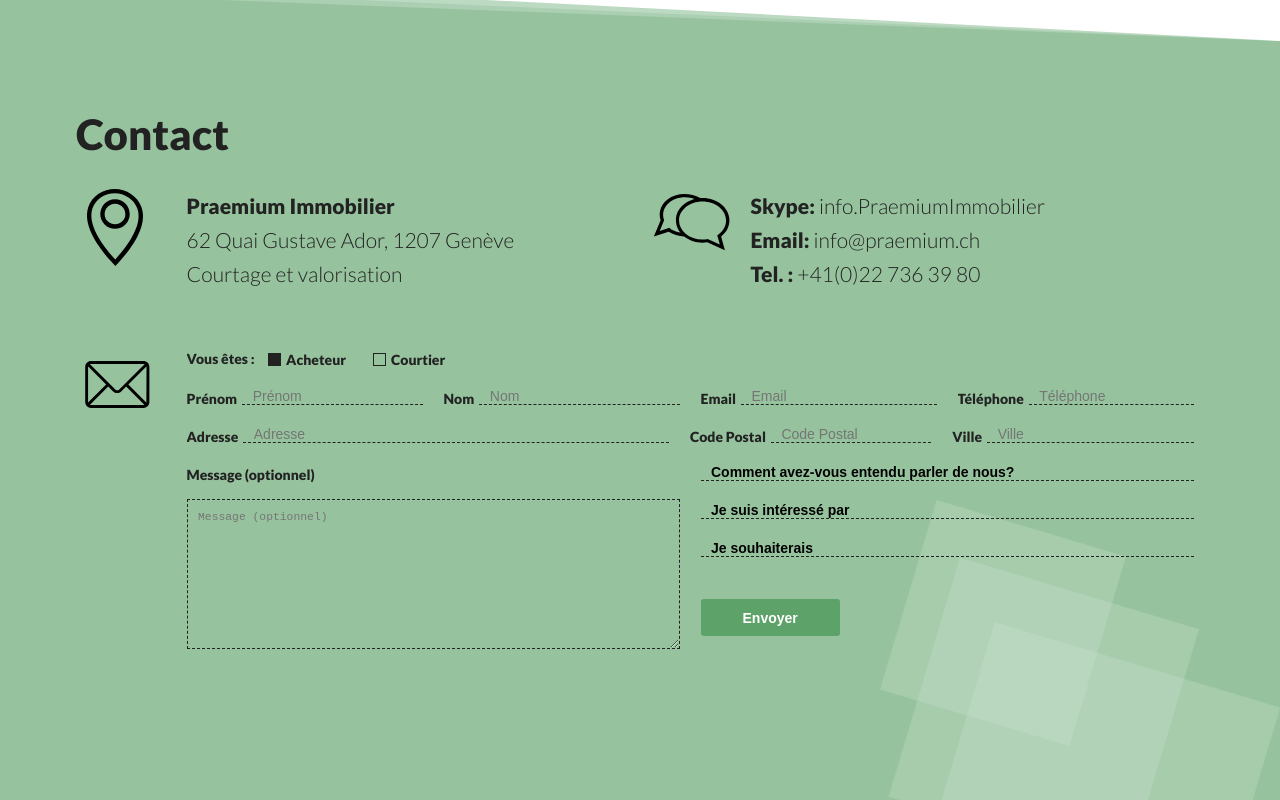
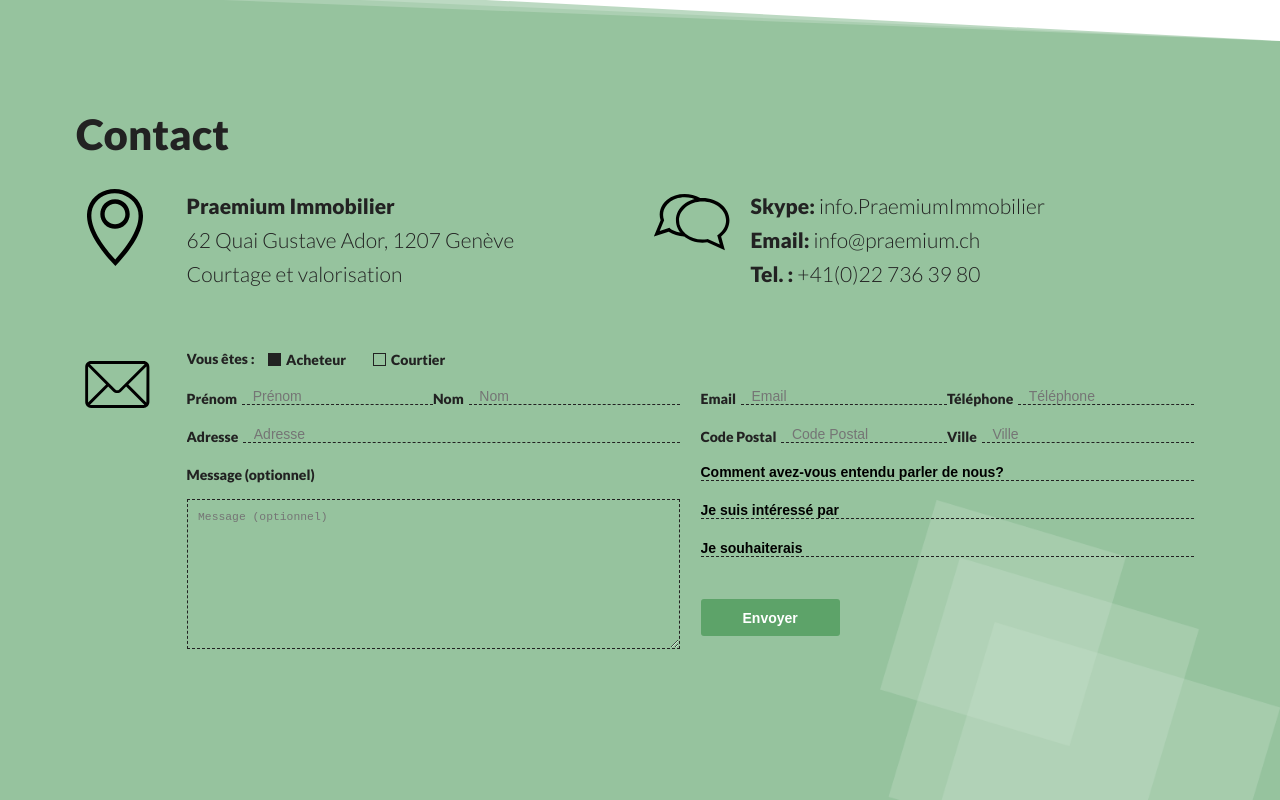
Before and after one commit to chillydesign/praemium_mini_2020_static, a website: page index.html in a window 1280 px wide. Shown: the part 3377-4177 px from the top of the page. Drawn offline with Linux system fonts and the light colour scheme; some packages are replaced by stand-ins of ours.

Commit message:
move form inputs around

```diff
--- a/index.html
+++ b/index.html
@@ -311,31 +311,64 @@
                         </div>
 
                         <div class="columns">
-                            <div class="column column_small ">
+                            <div class="column ">
+
+                                <div class="columns">
+                                    <div class="column  ">
                                         <div class="field ">
                                             <label for="person_prenom">Prénom</label>
-                                    <input type="text" name="prenom" placeholder="Prénom" id="person_prenom" />
+                                            <input tabindex="0" type="text" name="prenom" placeholder="Prénom"
+                                                id="person_prenom" />
                                         </div>
                                     </div>
-                            <div class="column column_small">
+                                    <div class="column ">
                                         <div class="field ">
                                             <label for="person_nom">Nom</label>
-                                    <input type="text" name="nom" placeholder="Nom" id="person_nom" />
+                                            <input tabindex="1" type="text" name="nom" placeholder="Nom"
+                                                id="person_nom" />
                                         </div>
                                     </div>
-                            <div class="column column_small">
+
+                                </div>
+
+
                                 <div class="field">
-                                    <label for="person_email">Email</label>
-                                    <input type="email" name="person_email" placeholder="Email" id="person_email" />
+                                    <label for="person_address">Adresse</label>
+                                    <input tabindex="4" type="text" name="address" placeholder="Adresse"
+                                        id="person_address" />
+                                </div>
+
+                                <div class="field ">
+                                    <label for="message">Message (optionnel) </label>
+
+                                </div>
+                                <div class="field">
+                                    <textarea tabindex="7" name="message" placeholder="Message (optionnel)"
+                                        id="message"></textarea>
                                 </div>
 
 
                             </div>
-                            <div class="column column_small">
+                            <div class="column">
+
+
+                                <div class="columns">
+
+
+                                    <div class="column ">
+                                        <div class="field">
+                                            <label for="person_email">Email</label>
+                                            <input tabindex="2" type="email" name="person_email" placeholder="Email"
+                                                id="person_email" />
+                                        </div>
+
+
+                                    </div>
+                                    <div class="column ">
                                         <div class="field ">
                                             <label for="person_telephone">Téléphone</label>
-                                    <input type="text" name="person_telephone" placeholder="Téléphone"
-                                        id="person_telephone" />
+                                            <input tabindex="3" type="text" name="person_telephone"
+                                                placeholder="Téléphone" id="person_telephone" />
                                         </div>
 
                                     </div>
@@ -343,44 +376,22 @@
 
 
                                 <div class="columns">
-                            <div class="column column_half">
-                                <div class="field">
-                                    <label for="person_address">Adresse</label>
-                                    <input type="text" name="address" placeholder="Adresse" id="person_address" />
+                                    <div class="column">
+                                        <div class="field ">
+                                            <label for="person_postcode">Code&nbsp;Postal</label>
+                                            <input tabindex="5" type="text" name="postcode" placeholder="Code Postal"
+                                                id="person_postcode" />
                                         </div>
                                     </div>
-                            <div class="column column_small">
-
+                                    <div class="column">
 
                                         <div class="field ">
-                                    <label for="person_postcode">Code&nbsp;Postal</label>
-                                    <input type="text" name="postcode" placeholder="Code Postal" id="person_postcode" />
-                                </div>
-                            </div>
-                            <div class="column column_small">
-                                <div class="field ">
                                             <label for="person_town">Ville</label>
-                                    <input type="text" name="ville" placeholder="Ville" id="person_town" />
+                                            <input tabindex="6" type="text" name="ville" placeholder="Ville"
+                                                id="person_town" />
                                         </div>
                                     </div>
                                 </div>
-
-
-                        <div class="columns">
-                            <div class="column ">
-
-                                <div class="field ">
-                                    <label for="message">Message (optionnel) </label>
-
-                                </div>
-                                <div class="field">
-                                    <textarea name="message" placeholder="Message (optionnel)" id="message"></textarea>
-                                </div>
-
-
-                            </div>
-                            <div class="column">
-
 
 
                                 <div class="field">
--- a/scss/shared.scss
+++ b/scss/shared.scss
@@ -57,6 +57,10 @@
     width: 100%;
 
 
+
+    .column {
+        margin: 0;
+    }
 
 
     &.column_half {
--- a/scss/typography.scss
+++ b/scss/typography.scss
@@ -188,6 +188,7 @@
     select {
         width: 100%;
         font-weight: bold;
+        padding: 0
     }
 
     input {}
```
Also changed, not shown: css/global.css. Lines whose indentation alone changed are shown as unchanged.
